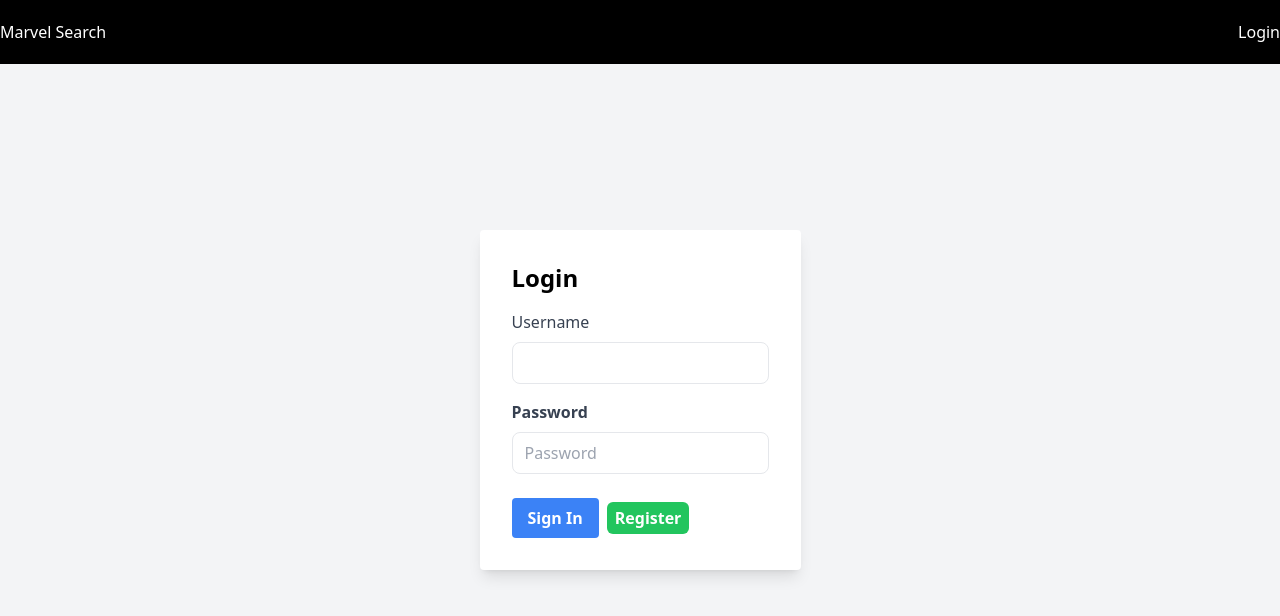
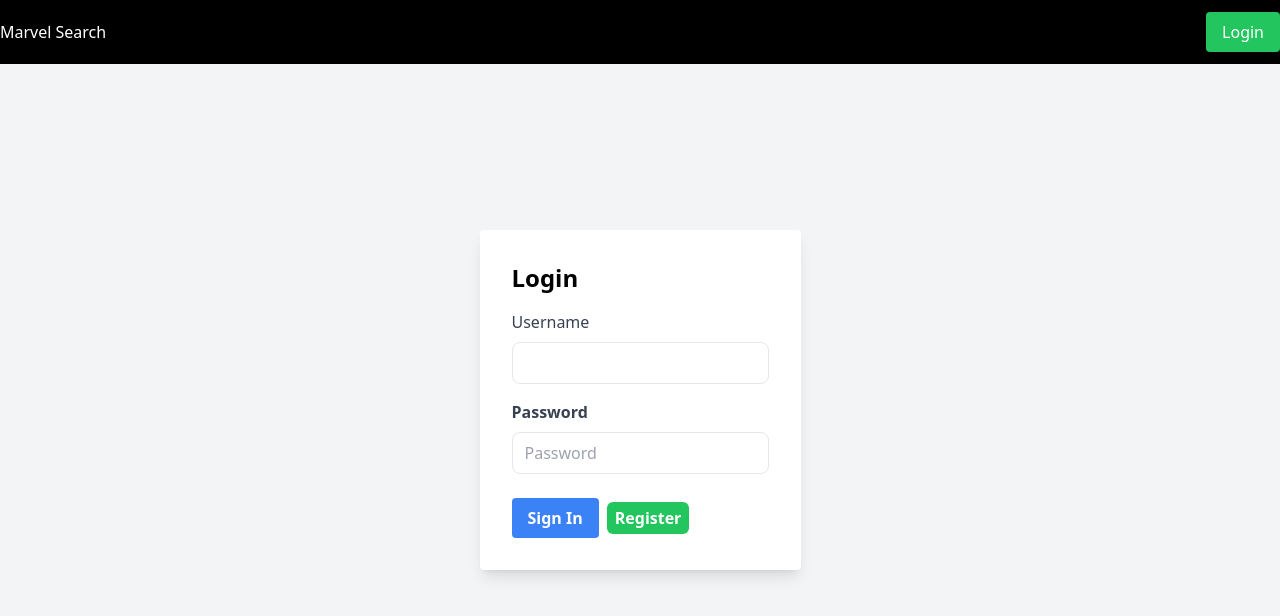
Before and after one commit to Akintola97/entertainment-nodejs, a React (Create React App) app in the folder client/: page / in a window 1280 px wide. Shown: the top 616 px of the page. Built offline with nearby package versions, Linux system fonts and the light colour scheme; no server answers.

Commit message:
Update Navbar.jsx

```diff
--- a/client/src/components/Navbar.jsx
+++ b/client/src/components/Navbar.jsx
@@ -1,3 +1,36 @@
+// import React from 'react';
+// import { Link } from 'react-router-dom';
+// import { useAuth } from '../AuthContext';
+
+// const Navbar = () => {
+//   const { user, logout } = useAuth();
+
+//   return (
+//     <div className="fixed top-0 left-0 right-0 bg-black w-full h-[8vh] flex text-white items-center z-10">
+//       <div className="w-full">
+//         <h2>Marvel Search</h2>
+//       </div>
+//       <div className="w-full h-full flex items-center justify-end">
+//         {user ? (
+//           <div className="flex">
+//             <p className="p-5">Hi, {user}</p>
+//             <button onClick={logout}>Logout</button>
+//             <Link to="/saved">
+//               <p className="p-5">Saved</p>
+//             </Link>
+//           </div>
+//         ) : (
+//           <Link to="/">
+//             <h1>Login</h1>
+//           </Link>
+//         )}
+//       </div>
+//     </div>
+//   );
+// };
+
+// export default Navbar;
+
 import React from 'react';
 import { Link } from 'react-router-dom';
 import { useAuth } from '../AuthContext';
@@ -10,18 +43,28 @@ const Navbar = () => {
       <div className="w-full">
         <h2>Marvel Search</h2>
       </div>
-      <div className="w-full h-full flex items-center justify-end">
+      <div className="w-full flex flex-wrap items-center justify-end">
         {user ? (
-          <div className="flex">
-            <p className="p-5">Hi, {user}</p>
-            <button onClick={logout}>Logout</button>
+          <div className="flex items-center">
+            <p className="p-2 sm:p-5">Hi, {user}</p>
             <Link to="/saved">
-              <p className="p-5">Saved</p>
+              <p className="p-2 sm:p-5">Saved</p>
             </Link>
+            <button
+              onClick={logout}
+              className="bg-red-500 hover:bg-red-600 text-white py-2 px-3 sm:px-4 rounded transition duration-300 ease-in-out text-sm sm:text-base"
+            >
+              Logout
+            </button>
+
           </div>
         ) : (
           <Link to="/">
-            <h1>Login</h1>
+            <button
+              className="bg-green-500 hover:bg-green-600 text-white py-2 px-3 sm:px-4 rounded transition duration-300 ease-in-out text-sm sm:text-base"
+            >
+              Login
+            </button>
           </Link>
         )}
       </div>
```
